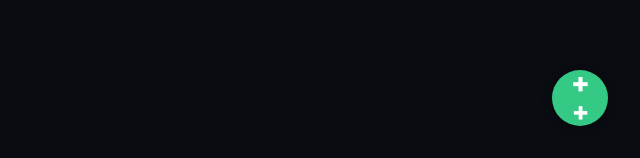
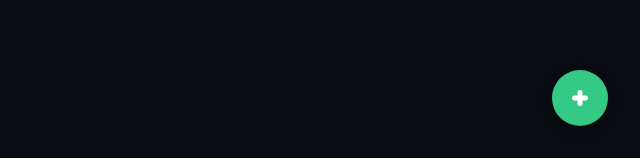
Before and after one commit to Elvios97/FinanzApp, a website built with Vite: page index.html in a window 1280 px wide. Shown: the part 642-800 px from the top of the page, 640-1280 px from the left. Built offline with nearby package versions, Linux system fonts and the light colour scheme.

Commit message:
Fix FAB plus icon alignment

```diff
--- a/style.css
+++ b/style.css
@@ -558,12 +558,26 @@ nav {
   box-shadow: 0 4px 12px rgba(0,0,0,0.3); z-index: 101; transition: transform .15s;
 }
 .fab::before {
-  content: "+";
-  display: block;
-  font-family: 'JetBrains Mono', monospace;
-  font-size: 28px;
-  line-height: 1;
-  transform: translateY(-1px);
+  content: "";
+  position: absolute;
+  top: 50%;
+  left: 50%;
+  width: 16px;
+  height: 5px;
+  background: white;
+  border-radius: 999px;
+  transform: translate(-50%, -50%);
+}
+.fab::after {
+  content: "";
+  position: absolute;
+  top: 50%;
+  left: 50%;
+  width: 5px;
+  height: 16px;
+  background: white;
+  border-radius: 999px;
+  transform: translate(-50%, -50%);
 }
 .fab:hover { transform: scale(1.05); background: var(--accent-hover); }
 
@@ -939,7 +953,7 @@ input:checked + .toggle-slider:before { transform: translateX(26px); background:
   .entry-name { font-size: 15px; }
   .entry-amt { font-size: 16px; }
   .fab {
-    bottom: calc(82px + var(--safe));
+    bottom: calc(74px + var(--safe));
     right: 16px;
     width: 52px;
     height: 52px;
@@ -1068,7 +1082,7 @@ input:checked + .toggle-slider:before { transform: translateX(26px); background:
     right: 32px;
     width: 56px;
     height: 56px;
-    font-size: 26px;
+    font-size: 0;
     font-family: 'JetBrains Mono', monospace;
     text-align: center;
   }
```
